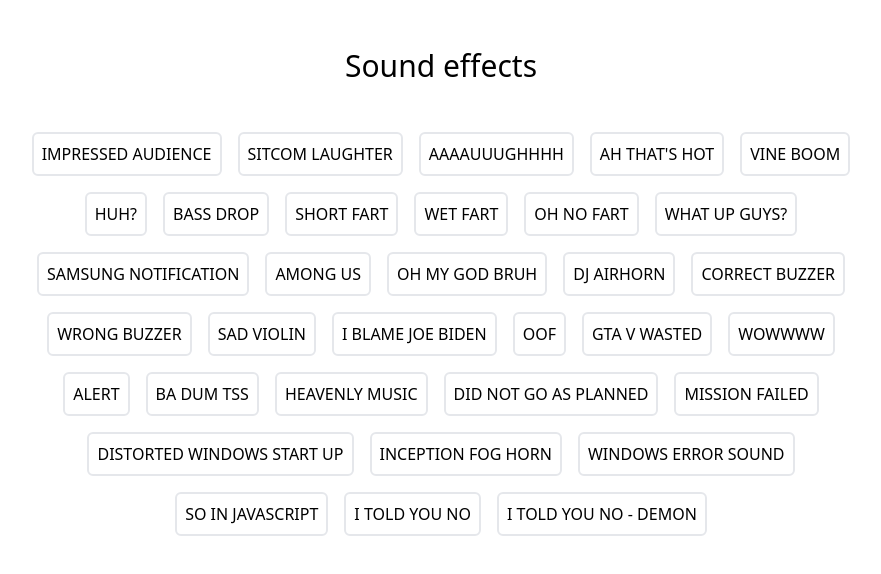
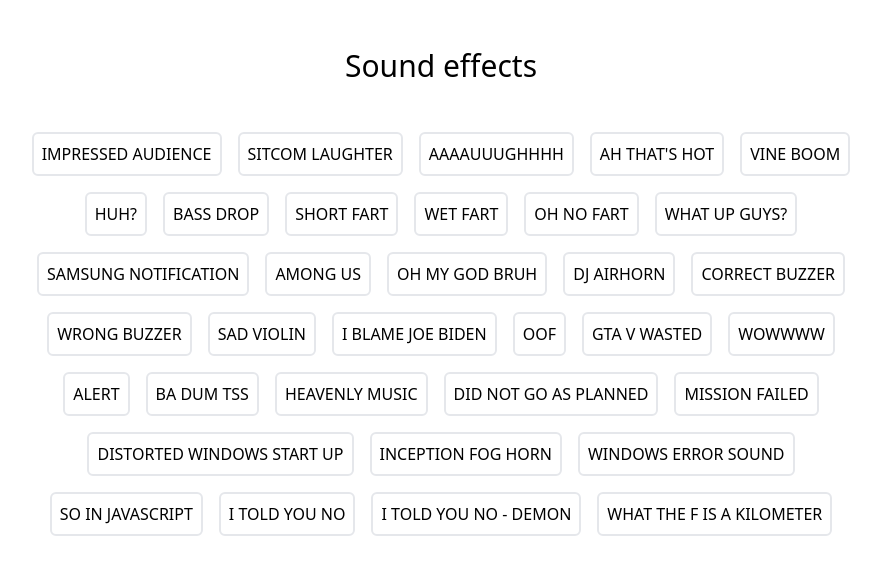
Before and after one commit to iamvetle/sound-effects, a Nuxt app: page / in a window 1280 px wide. Shown: the top 574 px of the page, without its empty margins (199-1080 px from the left). Built offline with nearby package versions, Linux system fonts and the light colour scheme.

Commit message:
Add sound effect, 'what the f is a kilometer'

```diff
--- a/assets/listOfSoundeffects.ts
+++ b/assets/listOfSoundeffects.ts
@@ -168,6 +168,10 @@ const listOfSoundeffects: SoundEffect[] = [
 		title: "I told you no - demon",
 		src: "i-told-you-no-demon.mp3",
 	},
+	{
+		title: "What the f is a kilometer",
+		src: "what-the-f-is-a-kilometer.mp3",
+	},
 ];
 
 export default listOfSoundeffects;
```
Also changed, not shown: 1 other file (tests, documents, lock files or other folders).
